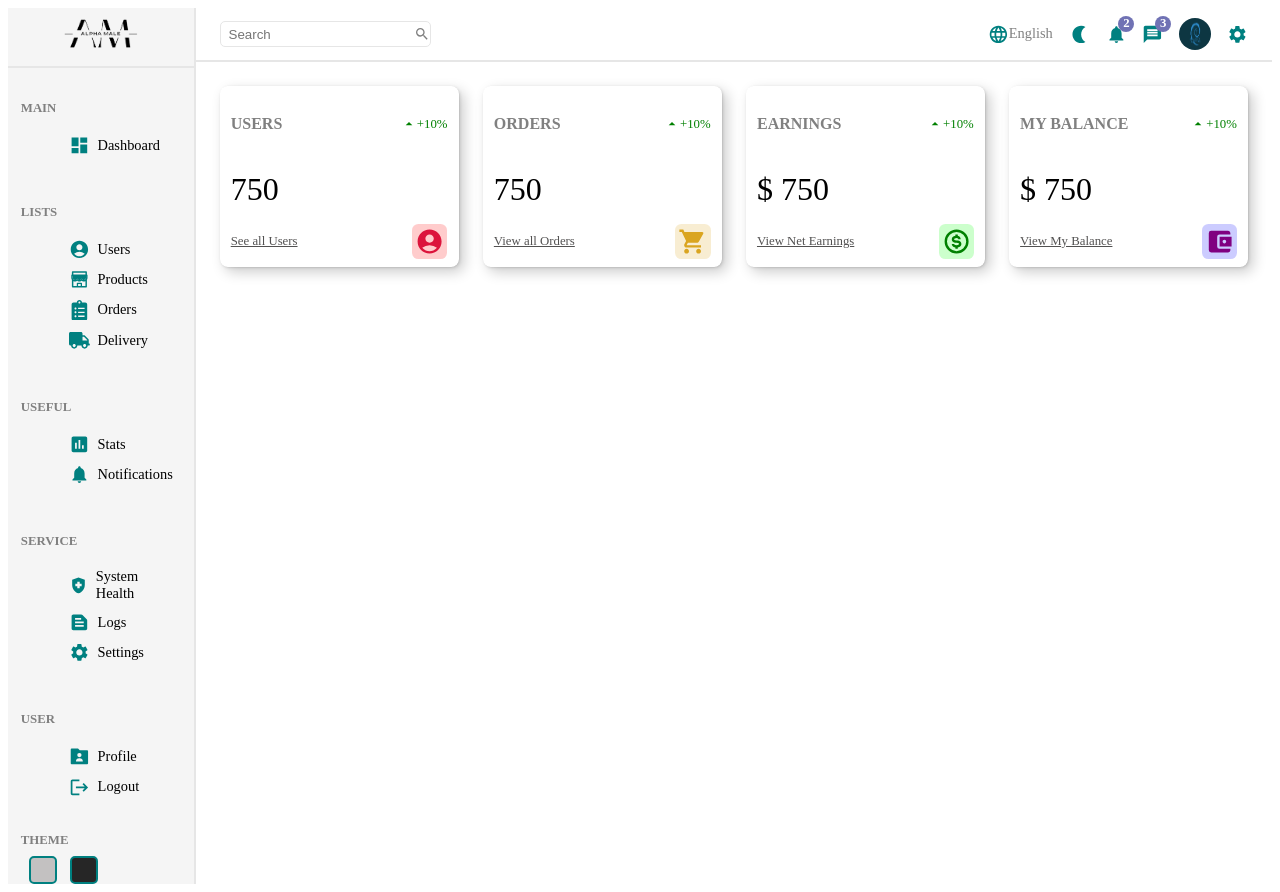
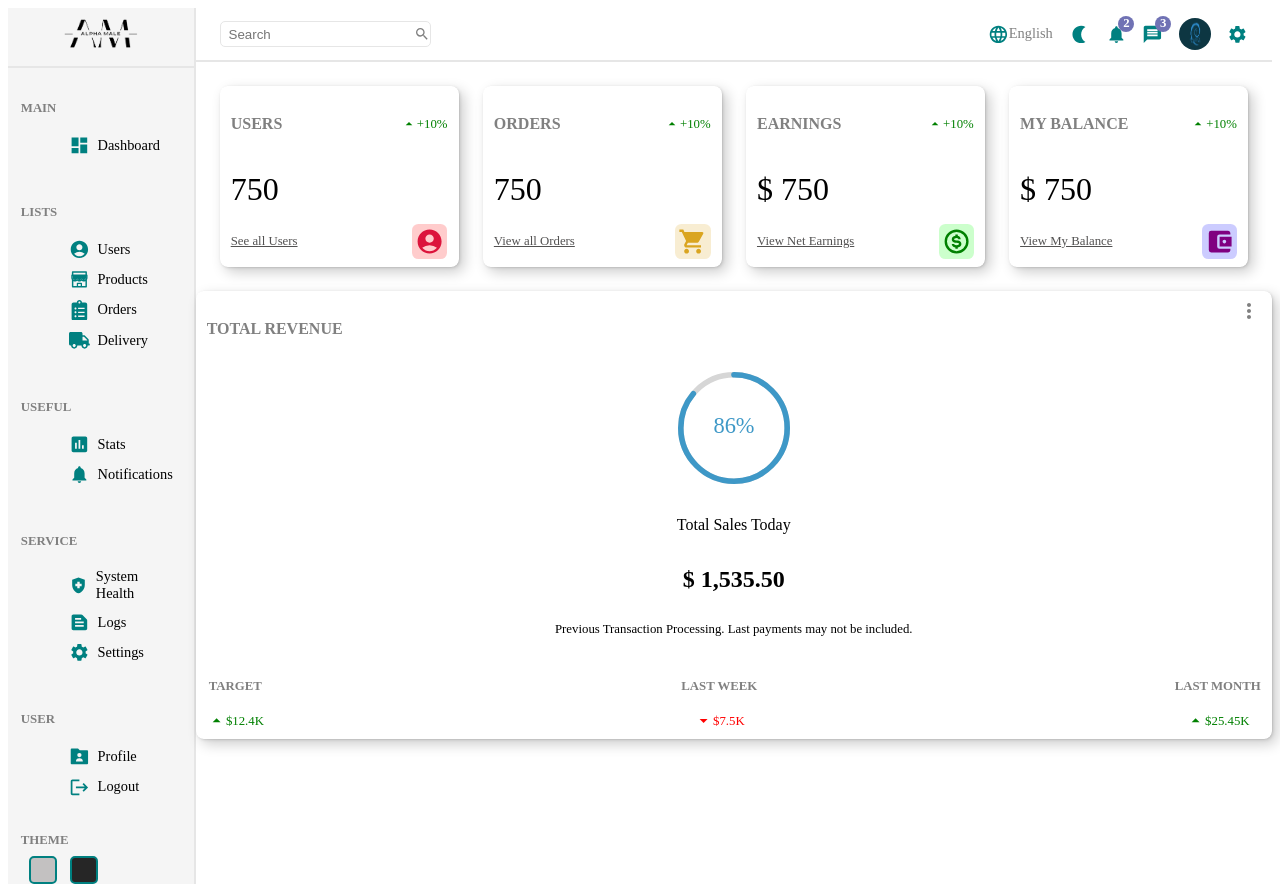
Before and after one commit to zeetaengrg/e-commerce-clothing-shop, a React (Create React App) app in the folder admin/: page / in a window 1280 px wide. Built offline with nearby package versions, Linux system fonts and the light colour scheme; the HTML template or start-up script is replaced by a standard one.

Commit message:
feat(markups): markups added

```diff
--- a/admin/src/pages/Home/Home.jsx
+++ b/admin/src/pages/Home/Home.jsx
@@ -1,20 +1,29 @@
-import { Navbar, Sidebar, Widgets } from "components/templates";
+import {
+  Sidebar,
+  Navbar,
+  Widgets,
+  RevenueChart,
+  GraphChart,
+} from "components/templates";
 import "./Home.scss";
 
 const Home = () => {
   return (
     <div className="home">
       <Sidebar />
-      <div className="home-right">
+      <section className="home-right">
         <Navbar />
-        <div className="right__widgets">
+        <section className="right__widgets">
           <Widgets type="users" />
           <Widgets type="orders" />
           <Widgets type="earnings" />
           <Widgets type="balance" />
-        </div>
-        <div className="right__charts"></div>
-      </div>
+        </section>
+        <section className="right__charts">
+          <RevenueChart />
+          <GraphChart />
+        </section>
+      </section>
     </div>
   );
 };
```
